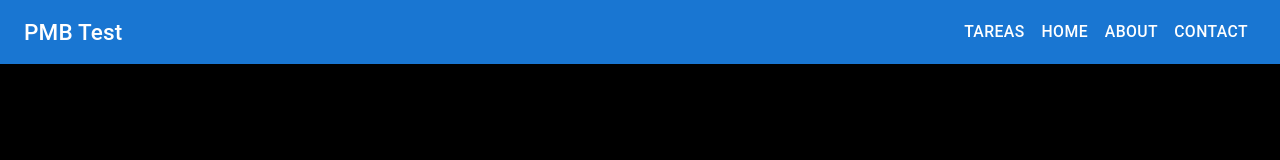
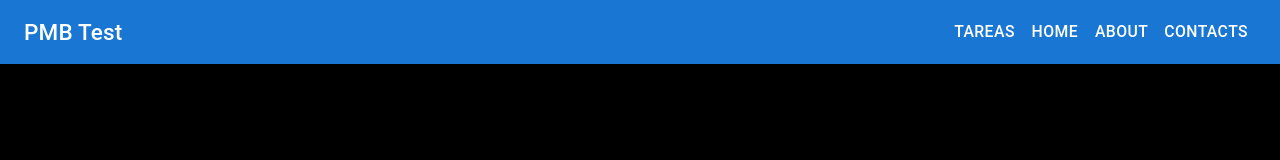
Before and after one commit to pablobonnaluc/react2test, a React (Create React App) app: page / in a window 1280 px wide. Shown: the top 160 px of the page. Built offline with nearby package versions, Linux system fonts and the light colour scheme.

Commit message:
Add contacts in Menu

```diff
--- a/src/components/menu.js
+++ b/src/components/menu.js
@@ -17,7 +17,7 @@ import { useNavigate  } from "react-router-dom";
 
 
 const drawerWidth = 240;
-const navItems = ['tareas','Home', 'About', 'Contact'];
+const navItems = ['tareas','Home', 'About', 'contacts'];
 
 export default function DrawerAppBar(props) {
   const navigate = useNavigate();
```
